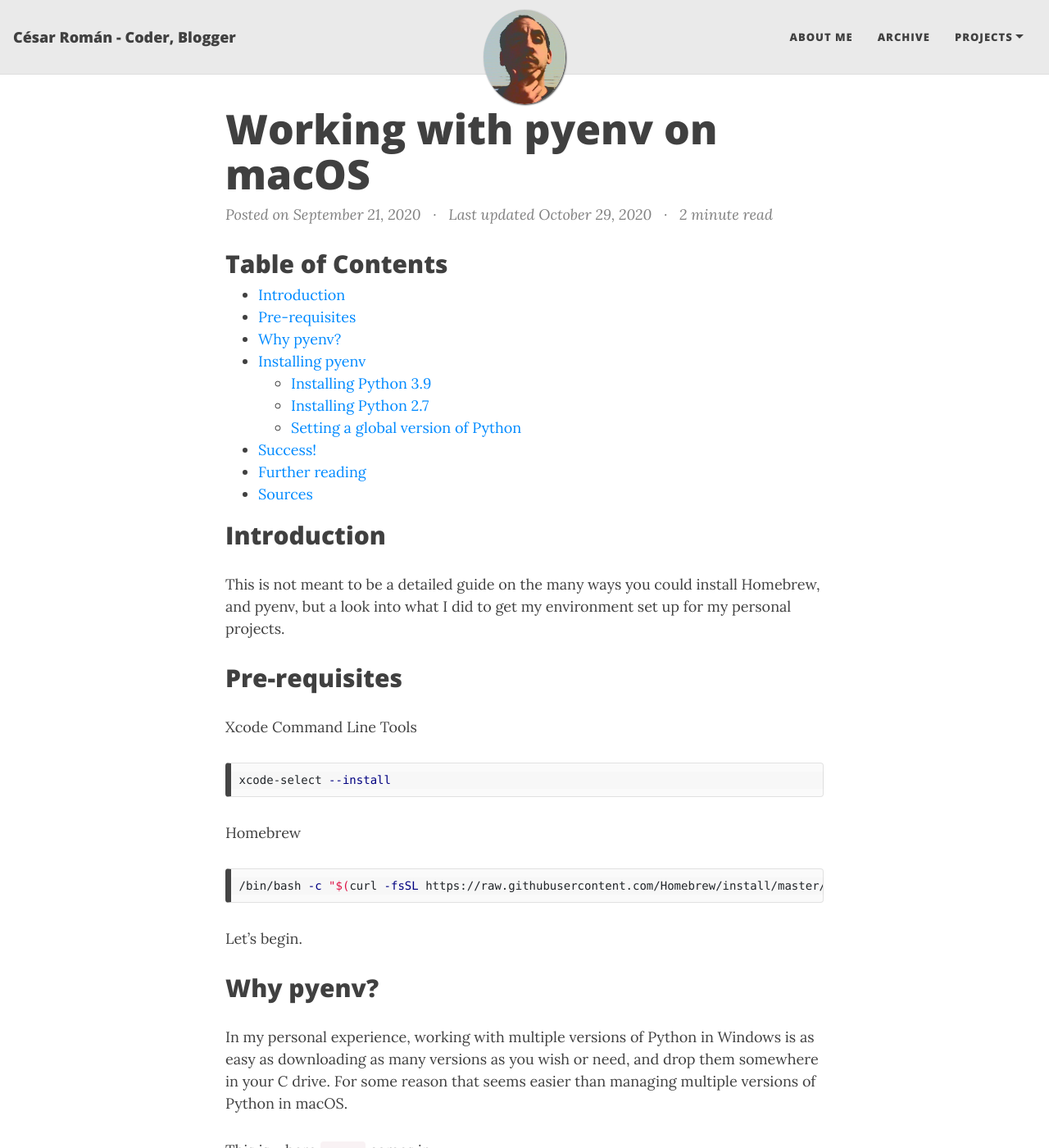
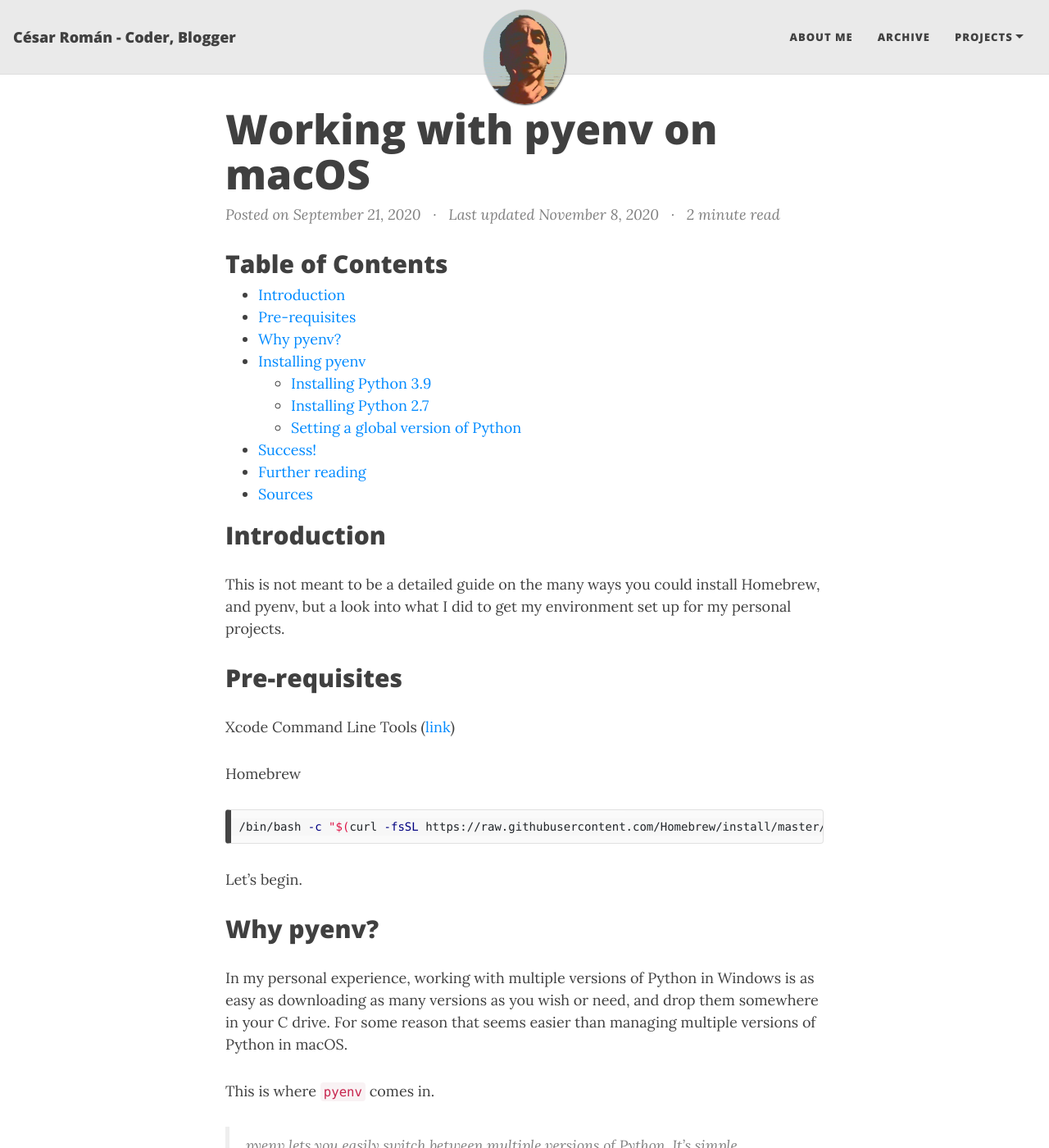
Before and after one commit to cesarcoatl/cesarcoatl.github.io, a Jekyll site: the page built from _posts/2020-09-21-working-with-pyenv-on-macos.md, in a window 1280 px wide and 1400 px high. Shown: the whole window at 82% size. Built offline with Jekyll 4.4.1, drawn with Linux system fonts in a browser that asks for light colours; nearby versions of some CDN libraries; comment, search, counter and statistics services are not loaded.

Commit message:
Updated Xcode instructions

````diff
--- a/_posts/2020-09-21-working-with-pyenv-on-macos.md
+++ b/_posts/2020-09-21-working-with-pyenv-on-macos.md
@@ -9,7 +9,7 @@ tags:
 - python
 - tutorial
 date: 2020-09-21 13:02 -0700
-last-updated: 2020-10-29 12:31 -0700
+last-updated: 2020-11-08 21:04 -0800
 ---
 ## Table of Contents
 - [Introduction](#introduction)
@@ -27,10 +27,7 @@ last-updated: 2020-10-29 12:31 -0700
 This is not meant to be a detailed guide on the many ways you could install Homebrew, and pyenv, but a look into what I did to get my environment set up for my personal projects.
 
 ## Pre-requisites
-Xcode Command Line Tools
-```bash
-xcode-select --install
-```
+Xcode Command Line Tools ([link](https://developer.apple.com/download/more/?=xcode){:target="_blank"})
 
 Homebrew
 ```bash
````
